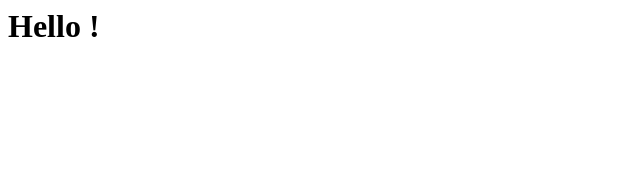
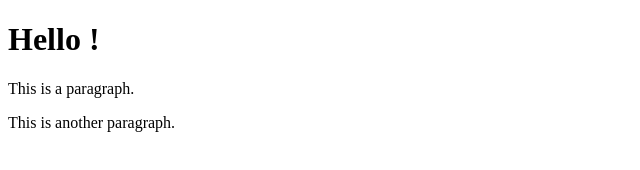
Before and after one commit to rnanthap/SE3316A_Lab1, a plain HTML site: page index.html in a window 1280 px wide. Shown: the whole page, without its empty margins (0-640 px from the left). Drawn offline with Linux system fonts and the light colour scheme.

Commit message:
Update index.html

```diff
--- a/index.html
+++ b/index.html
@@ -1 +1,19 @@
-<h1> Hello !</h1>
+<!DOCTYPE html>
+<html lang="en">
+<meta charset="UTF-8">
+<title>Page Title</title>
+<meta name="viewport" content="width=device-width,initial-scale=1">
+<link rel="stylesheet" href="">
+<style>
+</style>
+<script src=""></script>
+<body>
+
+<div class="">
+ <h1>Hello !</h1>
+ <p>This is a paragraph.</p>
+ <p>This is another paragraph.</p>
+</div>
+
+</body>
+</html>
```
